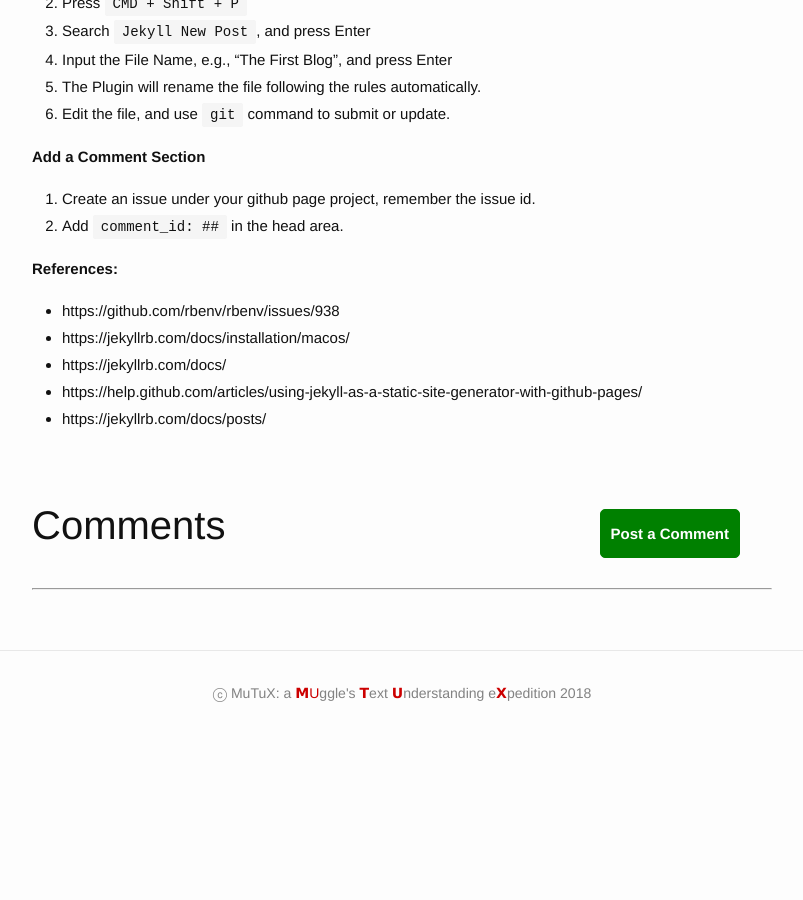
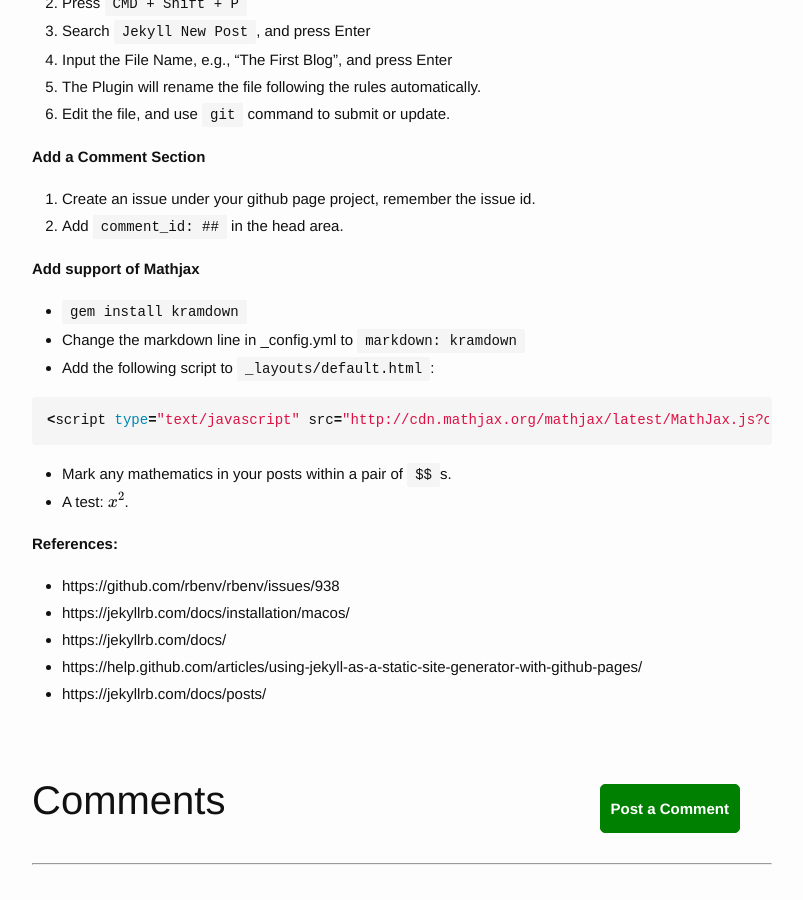
Before and after one commit to mutux/mutux.github.io, a Jekyll site: the page built from _posts/2019-01-13-install-jekyll-for-github-pages.markdown, in a window 1280 px wide and 900 px high, scrolled down 1520 px. Shown: the whole window, without its empty margins (238-1041 px from the left). Built offline with Jekyll 4.4.1, drawn with Linux system fonts in a browser that asks for light colours; formulas are drawn with MathJax 3; before the commit the page ends 2287 px from its top, so only the background shows below that.

Commit message:
Mathjax installation and usage

```diff
--- a/_posts/2019-01-13-install-jekyll-for-github-pages.markdown
+++ b/_posts/2019-01-13-install-jekyll-for-github-pages.markdown
@@ -57,6 +57,15 @@ comment_id: 7
 1. Create an issue under your github page project, remember the issue id.
 2. Add ``comment_id: ##`` in the head area.
 
+**Add support of Mathjax**
+- ``gem install kramdown``
+- Change the markdown line in _config.yml to ``markdown: kramdown``
+- Add the following script to ``_layouts/default.html``:
+{% highlight python %}
+<script type="text/javascript" src="http://cdn.mathjax.org/mathjax/latest/MathJax.js?config=TeX-AMS-MML_HTMLorMML"></script>
+{% endhighlight %}
+- Mark any mathematics in your posts within a pair of ``$$``s.
+- A test: $$x^2$$.
 
 **References:**
 - https://github.com/rbenv/rbenv/issues/938
```
